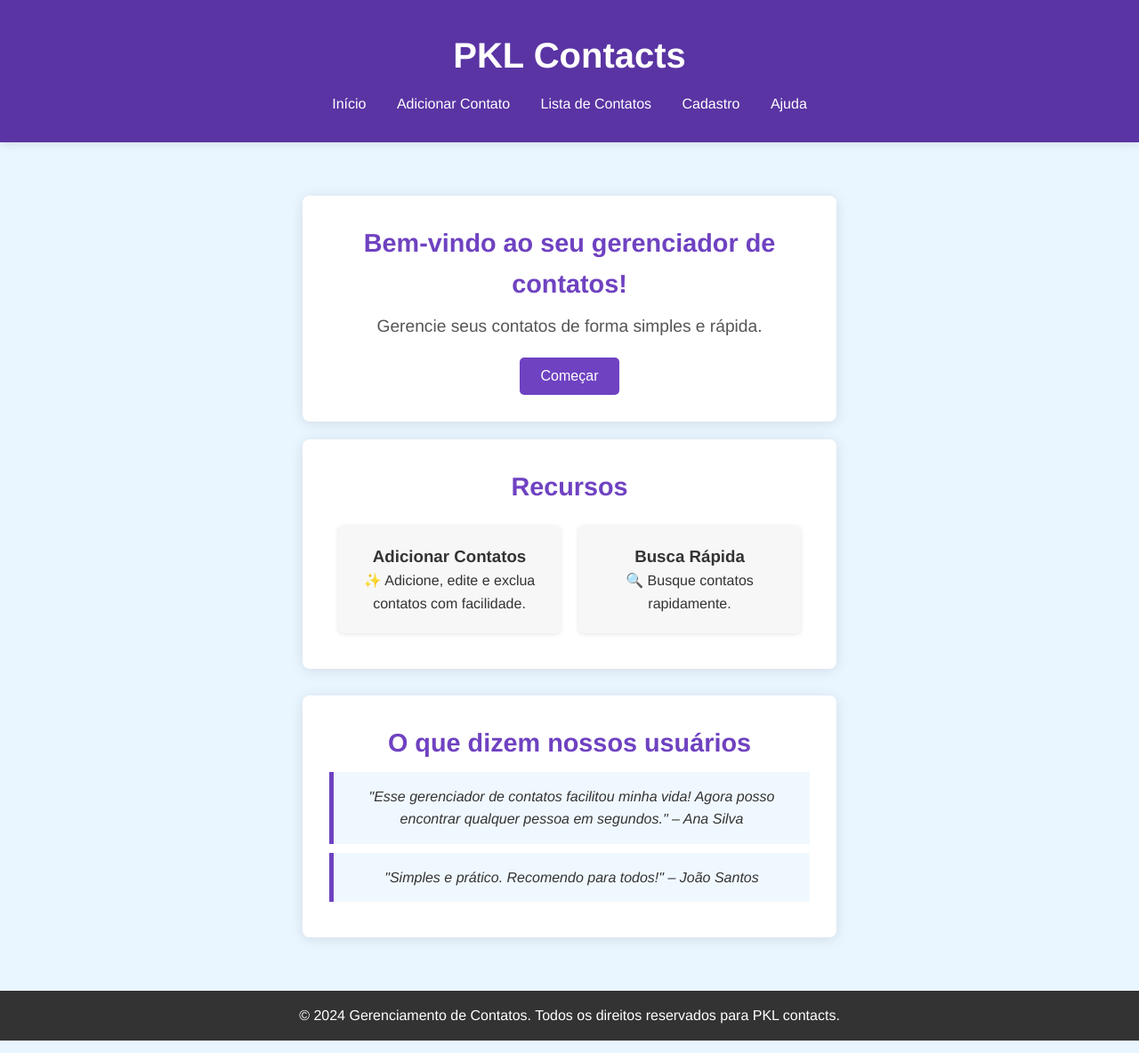
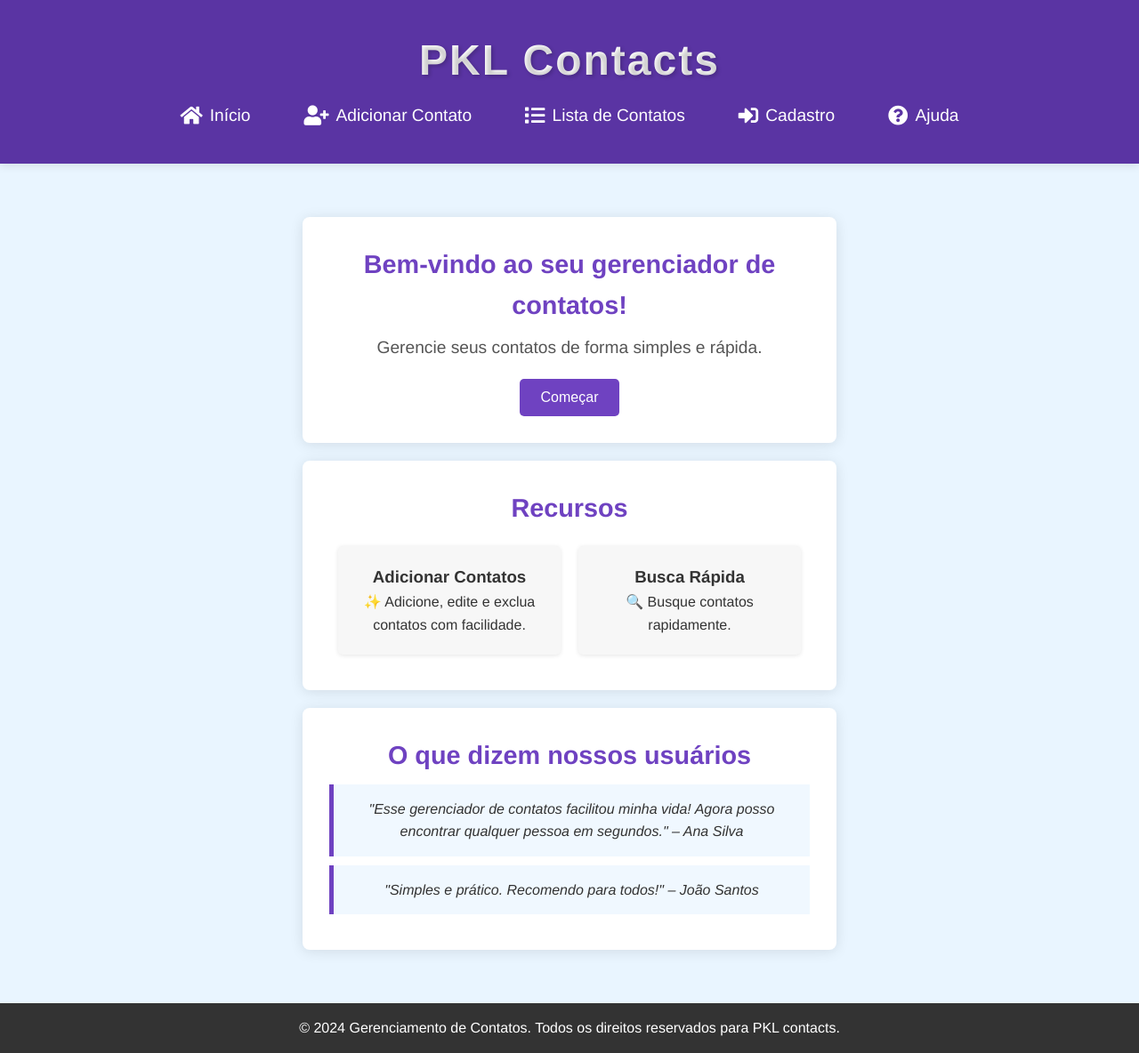
Before and after one commit to rossato08/PKL-CONTENTS, a PHP site: page / in a window 1280 px wide. Shown: the whole page at 89% size. Run offline with PHP 8.4, Linux system fonts and the light colour scheme.

Commit message:
jghj
cvb

```diff
--- a/css/index.css
+++ b/css/index.css
@@ -1,3 +1,4 @@
+/* Reset básico */
 * {
     box-sizing: border-box;
     margin: 0;
@@ -12,9 +13,7 @@ body {
     text-align: center; /* Centraliza o texto em todo o corpo */
 }
 
-
-
-
+/* Cabeçalho */
 .cabecalho {
     color: white;
     padding: 30px;
@@ -23,40 +22,104 @@ body {
     transition: background-color 0.3s ease;
 }
 
-
-
 .cabecalho:hover {
     background-color: #5a34a3; /* Roxo escuro ao passar o mouse */
 }
 
-.titulo {
-    font-size: 2.5rem;
-    margin-bottom: 10px;
+.titulo.logo {
+    font-size: 3rem; /* Tamanho maior */
+    font-weight: bold; /* Deixa a fonte mais forte */
+    background: linear-gradient(45deg, #ffffff, #ffffff); /* Gradiente de cor */
+    -webkit-background-clip: text; /* Faz o gradiente aplicar no texto */
+    color: transparent; /* Torna o fundo transparente para mostrar o gradiente */
+    text-shadow: 2px 2px 4px rgba(0, 0, 0, 0.2); /* Sombra suave no texto */
+    letter-spacing: 2px; /* Espaçamento entre as letras */
+    animation: animarLogo 1.5s ease-out forwards; /* Animação do nome */
 }
 
+/* Animação do nome */
+@keyframes animarLogo {
+    0% {
+        transform: translateY(-50px);
+        opacity: 0;
+    }
+    100% {
+        transform: translateY(0);
+        opacity: 1;
+    }
+}
 
+/* Efeito hover */
+.titulo.logo:hover {
+    transform: scale(1.1); /* Aumenta o tamanho quando o mouse passa */
+    text-shadow: 4px 4px 10px rgba(0, 0, 0, 0.3); /* Aumenta a sombra */
+}
 
+/* Navegação */
 .navegacao ul {
     list-style-type: none;
-    padding: 0; /* Remove o padding da lista */
+    padding: 0;
+    display: flex;
+    justify-content: center; /* Centraliza os itens na barra de navegação */
+    align-items: center;
 }
 
 .navegacao li {
-    display: inline;
-    margin: 0 15px;
+    margin: 0 20px; /* Espaçamento entre os itens */
+    position: relative; /* Para criar um efeito de underline animado */
 }
 
 .link {
-    color: white;
+    color: #fff;
     text-decoration: none;
+    font-size: 1.2rem;
     font-weight: 500;
-    transition: color 0.3s;
+    display: flex;
+    align-items: center;
+    padding: 8px 10px;
+    transition: all 0.3s ease;
+    position: relative;
+}
+
+.link i {
+    margin-right: 8px; /* Espaçamento entre ícone e texto */
+    font-size: 1.4rem;
+    transition: transform 0.3s ease;
 }
 
 .link:hover {
-    color: #ffcc00; /* Cor ao passar o mouse */
+    color: #ffffff; /* Cor ao passar o mouse */
+    transform: scale(1.05); /* Leve aumento no tamanho ao passar o mouse */
 }
 
+.link:hover i {
+    transform: translateX(5px); /* Animação suave para o ícone */
+}
+
+/* Underline animado */
+.link::before {
+    content: '';
+    position: absolute;
+    width: 0;
+    height: 3px;
+    background-color: #ffcc00;
+    bottom: 0;
+    left: 50%;
+    transition: width 0.3s ease, left 0.3s ease;
+}
+
+.link:hover::before {
+    width: 100%;
+    left: 0;
+}
+
+/* Efeitos para links em foco ou clicados */
+.link:focus, .link:active {
+    color: #ffcc00;
+    outline: none; /* Remove o contorno padrão ao clicar */
+}
+
+/* Conteúdo */
 .conteudo {
     padding: 40px;
     text-align: center; /* Garante que o conteúdo seja centralizado */
@@ -105,6 +168,7 @@ body {
     transform: scale(1.05);
 }
 
+/* Grid de recursos */
 .grid-recursos {
     display: flex;
     justify-content: center; /* Centraliza os itens na grid */
@@ -120,29 +184,7 @@ body {
     max-width: 250px; /* Largura máxima para os recursos */
 }
 
-/* Animações */
-
-@keyframes aparecer {
-    from {
-        opacity: 0;
-        transform: translateY(-20px);
-    }
-    to {
-        opacity: 1;
-        transform: translateY(0);
-    }
-}
-
-.animar {
-    animation: aparecer 0.8s ease forwards;
-    opacity: 0; /* Começa invisível */
-}
-
 /* Testemunhos */
-.testemunhos {
-    margin-top: 30px;
-}
-
 .testemunho {
     background-color: #f0f8ff;
     border-left: 5px solid #6f42c1; /* Roxo */
@@ -151,6 +193,7 @@ body {
     font-style: italic;
 }
 
+/* Rodapé */
 .rodape {
     background-color: #333;
     color: white;
--- a/index.html
+++ b/index.html
@@ -5,18 +5,20 @@
     <meta name="viewport" content="width=device-width, initial-scale=1.0">
     <title>Gerenciamento de Contatos</title>
     <link rel="stylesheet" href="./css/index.css">
+    <!-- Link para o Font Awesome -->
+    <link rel="stylesheet" href="https://cdnjs.cloudflare.com/ajax/libs/font-awesome/5.15.4/css/all.min.css">
 </head>
 <body>
     <header class="cabecalho">
-        <h1 class="titulo animar">PKL Contacts</h1>
+        <h1 class="titulo logo animar">PKL Contacts</h1>
 
         <nav class="navegacao">
             <ul>
-                <li><a href="#" class="link">Início</a></li>
-                <li><a href="#" class="link">Adicionar Contato</a></li>
-                <li><a href="#" class="link">Lista de Contatos</a></li>
-                <li><a href="cadastro.html" class="link">Cadastro</a></li>
-                <li><a href="#" class="link">Ajuda</a></li>
+                <li><a href="#" class="link" aria-label="Início"><i class="fas fa-home"></i> Início</a></li>
+                <li><a href="./adicionarcontato.html" class="link" aria-label="Adicionar Contato"><i class="fas fa-user-plus"></i> Adicionar Contato</a></li>
+                <li><a href="#" class="link" aria-label="Lista de Contatos"><i class="fas fa-list"></i> Lista de Contatos</a></li>
+                <li><a href="cadastro.html" class="link" aria-label="Cadastro"><i class="fas fa-sign-in-alt"></i> Cadastro</a></li>
+                <li><a href="#" class="link" aria-label="Ajuda"><i class="fas fa-question-circle"></i> Ajuda</a></li>
             </ul>
         </nav>
     </header>
```
